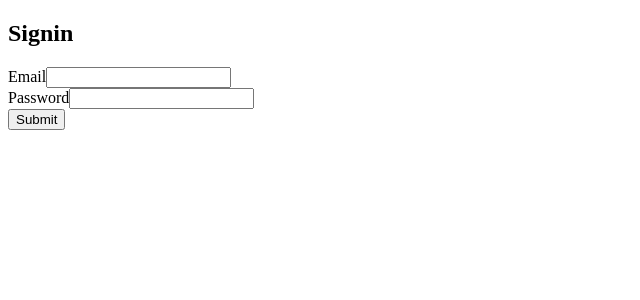
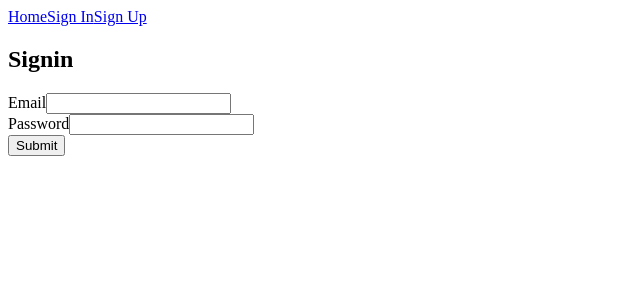
Before and after one commit to burdianov/fullstack-social-network, a React (Create React App) app in the folder react-front/: page /signin in a window 1280 px wide. Shown: the top 300 px of the page, without its empty margins (0-640 px from the left). Built offline with nearby package versions, Linux system fonts and the light colour scheme.

Commit message:
menu component

```diff
--- a/react-front/src/components/MainRouter.jsx
+++ b/react-front/src/components/MainRouter.jsx
@@ -3,10 +3,12 @@ import {Route, Switch} from 'react-router-dom';
 import Home from "./core/Home";
 import Signup from "./user/Signup";
 import Signin from "./user/Signin";
+import Menu from "./core/Menu";
 
 const MainRouter = () => {
     return (
         <div>
+            <Menu/>
             <Switch>
                 <Route exact path="/" component={Home}/>
                 <Route exact path="/signup" component={Signup}/>
--- /dev/null
+++ b/react-front/src/components/core/Menu.jsx
@@ -0,0 +1,14 @@
+import React from "react";
+import {Link} from "react-router-dom";
+
+const Menu = () => {
+    return (
+        <div>
+            <Link to="/">Home</Link>
+            <Link to="/Signin">Sign In</Link>
+            <Link to="/Signup">Sign Up</Link>
+        </div>
+    )
+};
+
+export default Menu;
```
Also changed, not shown: react-front/src/components/user/Signin.jsx (line endings or trailing spaces).
